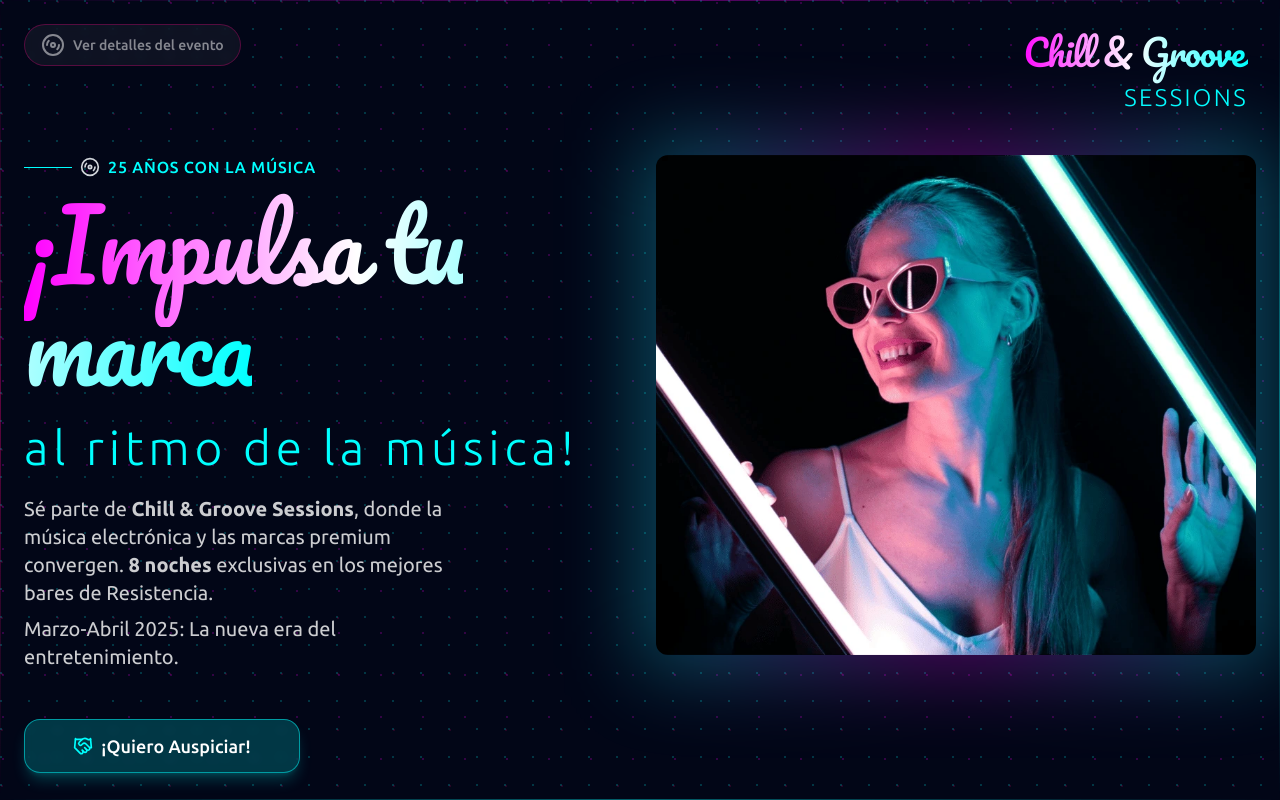
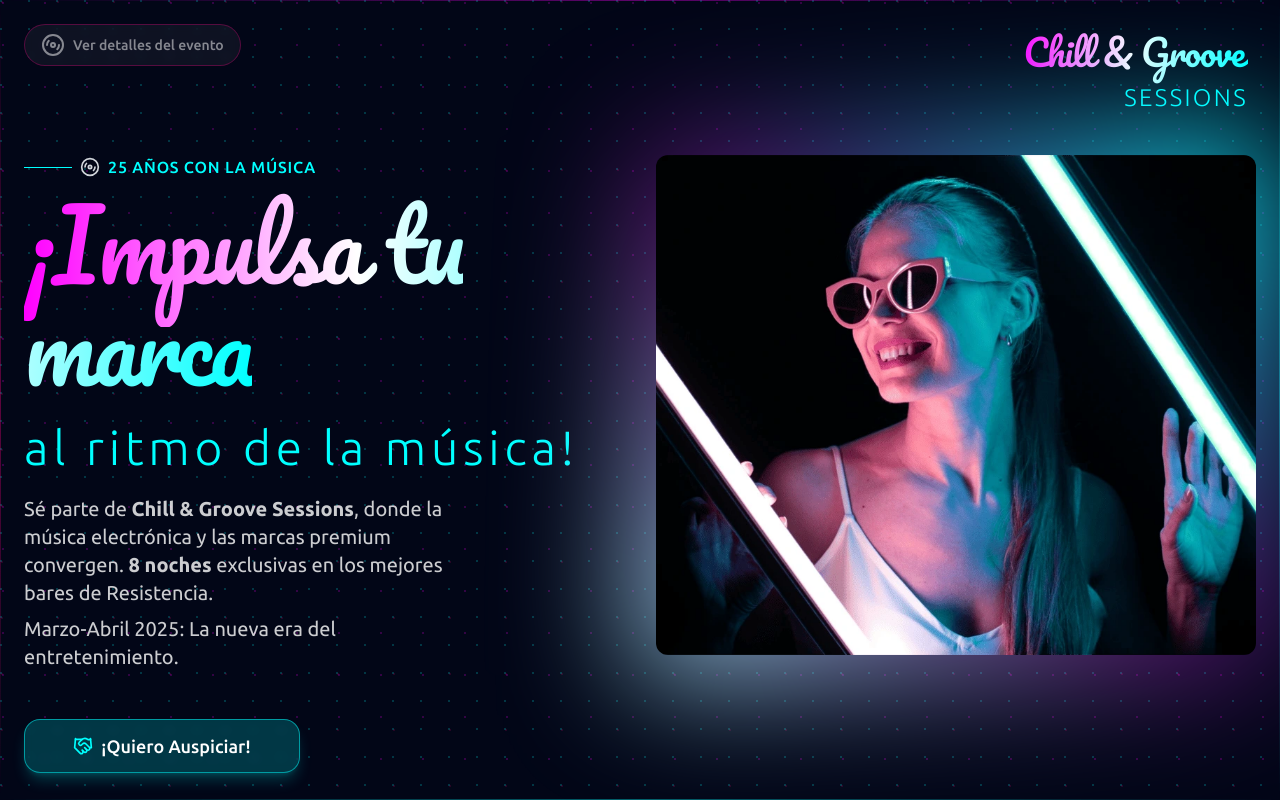
Before and after one commit to nelsondiego/diegonelson-live-sessions, a Next.js app: page /sponsors in a window 1280 px wide. Shown: the top 800 px of the page. Built offline with nearby package versions, Linux system fonts and the light colour scheme.

Commit message:
Adjust sponsors page background gradient with refined color and blur settings

```diff
--- a/src/app/sponsors/page.tsx
+++ b/src/app/sponsors/page.tsx
@@ -258,7 +258,7 @@
               </a>
             </div>
             <div className="relative h-[500px] w-full">
-              <div className="absolute -inset-4 bg-gradient-to-r from-neon-cyan/30 via-neon-pink/30 to-neon-cyan/30 blur-2xl rounded-xl"></div>
+              <div className="absolute -inset-5 bg-gradient-to-tr from-cyan-200 via-neon-pink/30 to-neon-cyan blur-3xl rounded-xl"></div>
               <Image
                 src="/people-tinted-left-2.webp"
                 alt="People enjoying music"
```
